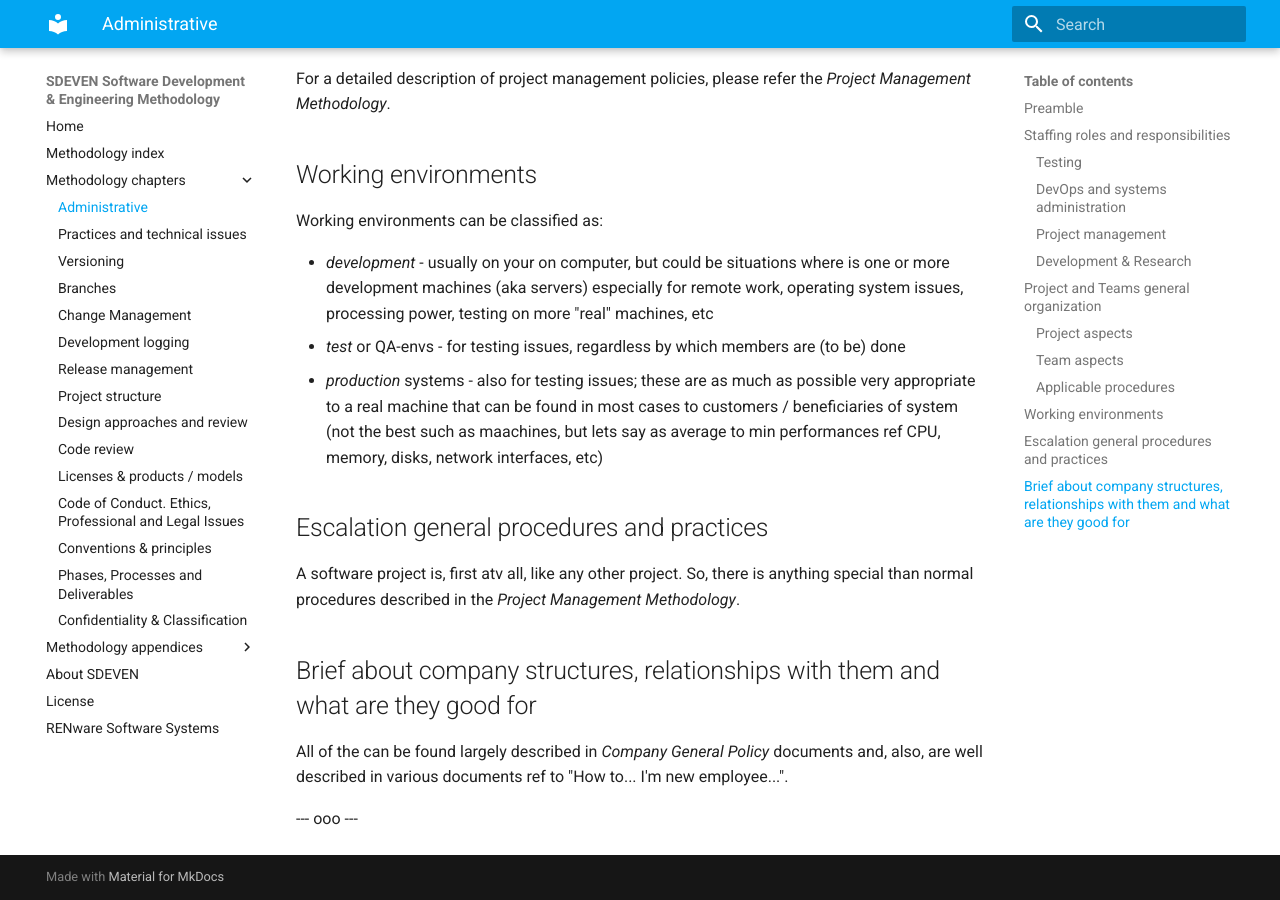
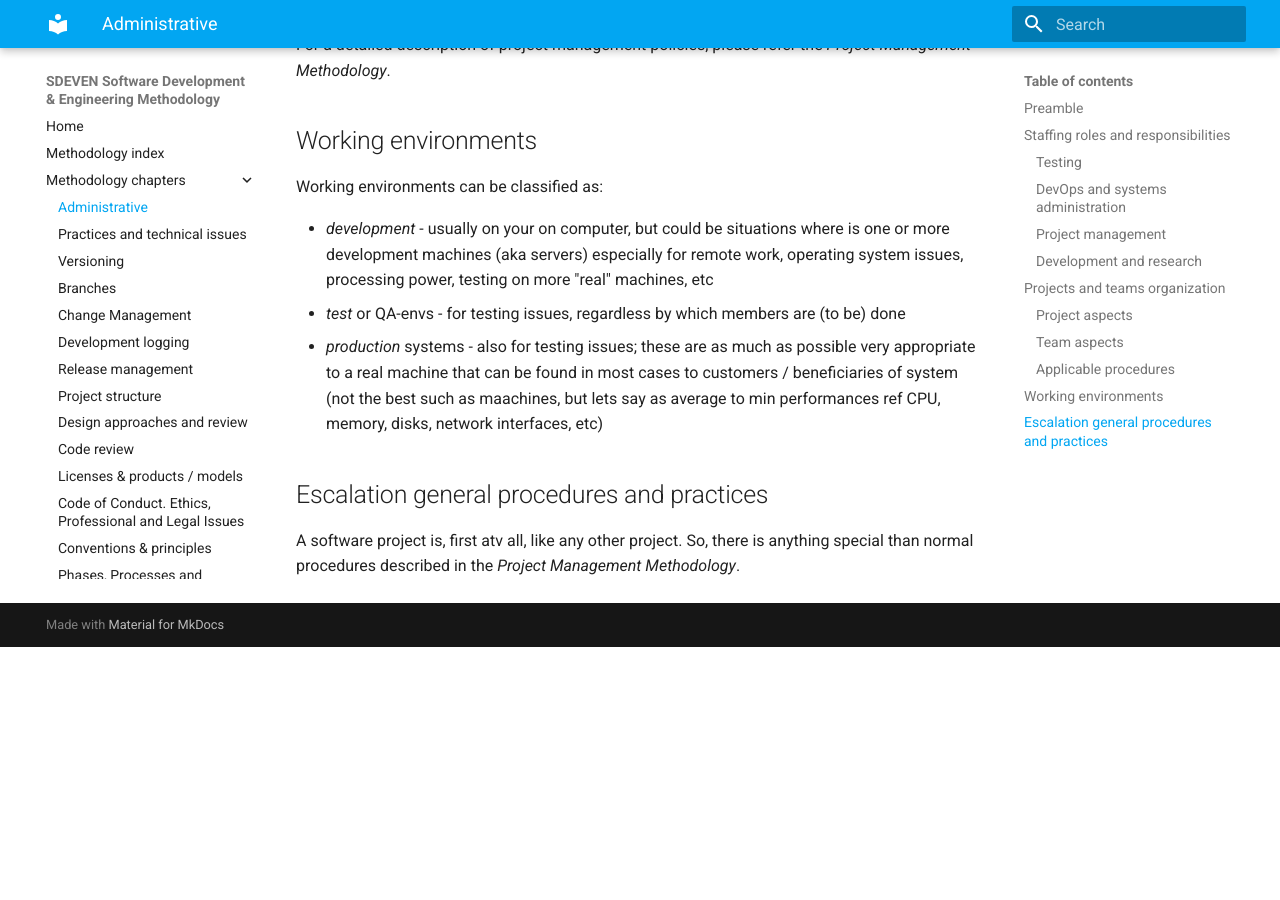
Before and after one commit to petre-renware/sdeven, an MkDocs documentation site: the page built from SDEVEN_content_docs/SDEVEN.10_ADM.md, in a window 1280 px wide and 900 px high, scrolled down 2792 px. Built offline with MkDocs 1.6.1 and Material for MkDocs 9.7.7, drawn with Linux system fonts in a browser that asks for light colours; after the commit the page ends 3439 px from its top, so only the background shows below that; some of the changed text lies outside the part shown.

Commit message:
Update SDEVEN.10_ADM.md

```diff
--- a/SDEVEN_content_docs/SDEVEN.10_ADM.md
+++ b/SDEVEN_content_docs/SDEVEN.10_ADM.md
@@ -16,6 +16,8 @@ Last update: 230619
 
 This section describes the organization environment and framework of software development structure.
 
+
+
 ## Staffing roles and responsibilities
 
 ### Testing
@@ -25,10 +27,12 @@ This section describes the organization environment and framework of software de
 * **isat** *internal standards tester / auditor* - check if the system is compliant with company applicable and relevant standards
 * **sect** *security tester* - check for system security according to usual practices, known / usual attacks and vulnerabilities
 
+
 ### DevOps and systems administration
 
 * **radm** *repository admin* - assures the project / software repository(es) are up to date, clean and can be accessed by team
 * **dadm** *dev infra admin* - assure the drvelopment infrastructure / environment for a project, meaning at least: development, testing, production like, live demo machines, their installation, cloning, backup, making iso images, availability (from different locations according to needs), security issues, and so on
+
 
 ### Project management
 
@@ -44,7 +49,9 @@ This section describes the organization environment and framework of software de
 * **rad** *researchers* - assure discovery and usage strategies for technical market (best) practices and patterns; elaborate methods for different technologies usage, elaborate integration strategies
 * **twr** *technical writer* - write and check technical documentation
 
-## Project and Teams general organization
+
+
+## Projects and teams organization
 
 ### Project aspects
 
@@ -54,6 +61,7 @@ Basically projects can be normal / **standard** ones (ie, with standard classifi
 
 Other normal taxonomy establish projects as **internal** (for internal company use or for research) or **external** for those being a target beneficiary of project results.
 
+
 ### Team aspects
 
 Teams are dynamically allocated per projects as needed. (**DYNAMIC ALLOCATION**) Any member allocated a time frame on a project will follow (in that time frame) the specific project rules and organization. (**STATIC ALLOCATION**) Out of allocation time frame will follow the fixed / administrative pattern.
@@ -61,6 +69,8 @@ Teams are dynamically allocated per projects as needed. (**DYNAMIC ALLOCATION**)
 ### Applicable procedures
 
 For a detailed description of project management policies, please refer the *Project Management Methodology*.
+
+
 
 ## Working environments
 
@@ -70,12 +80,8 @@ Working environments can be classified as:
 * *test* or QA-envs - for testing issues, regardless by which members are (to be) done
 * *production* systems - also for testing issues; these are as much as possible very appropriate to a real machine that can be found in most cases to customers / beneficiaries of system (not the best such as maachines, but lets say as average to min performances ref CPU, memory, disks, network interfaces, etc)
 
+
+
 ## Escalation general procedures and practices
 
 A software project is, first atv all, like any other project. So, there is anything special than normal procedures described in the *Project Management Methodology*.
-
-## Brief about company structures, relationships with them and what are they good for
-
-All of the can be found largely described in *Company General Policy* documents and, also, are well described in various documents ref to "How to... I'm new employee...".
-
---- ooo ---
```
Also changed, not shown: other parts of SDEVEN_content_docs/SDEVEN.10_ADM.md (+2 -1 lines).
